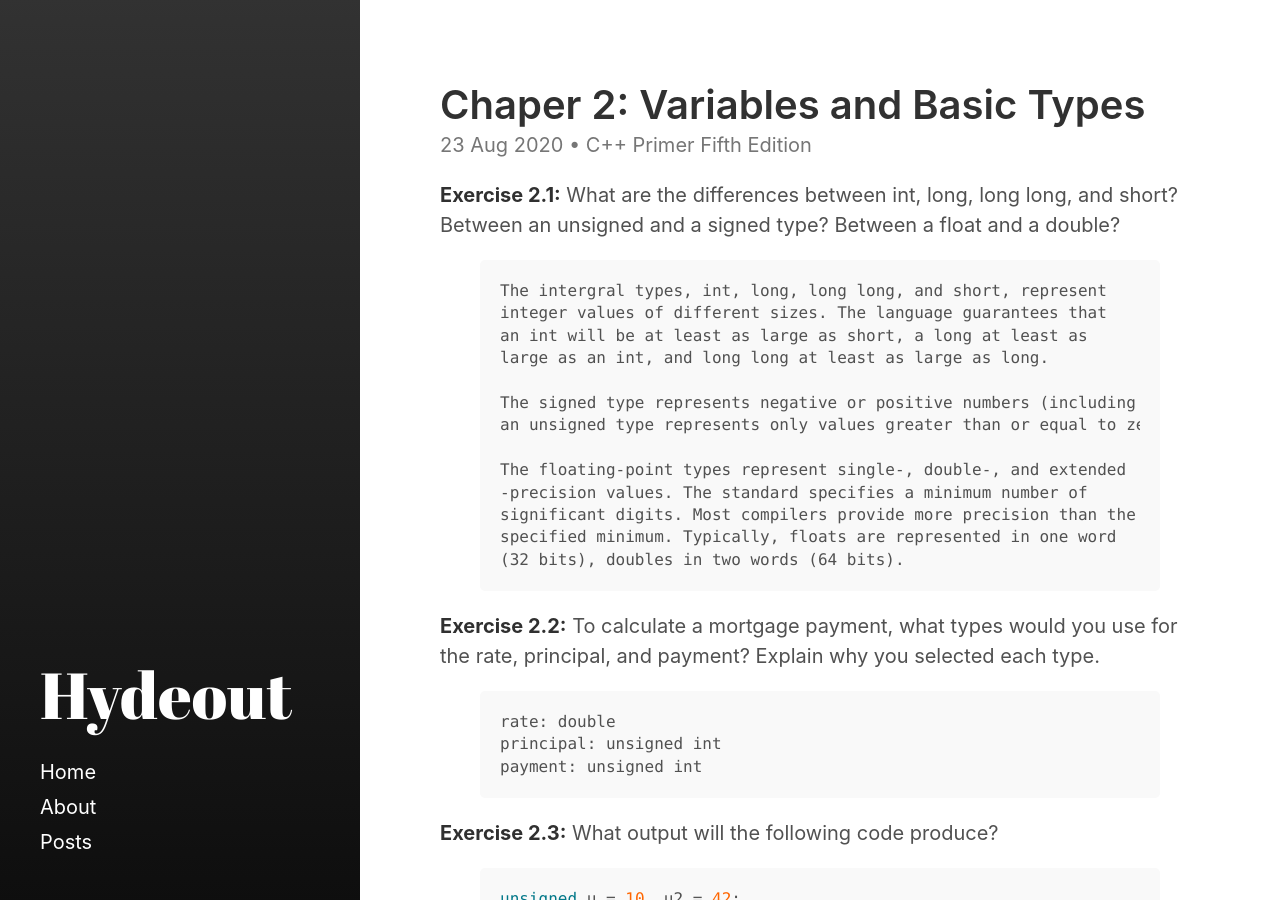
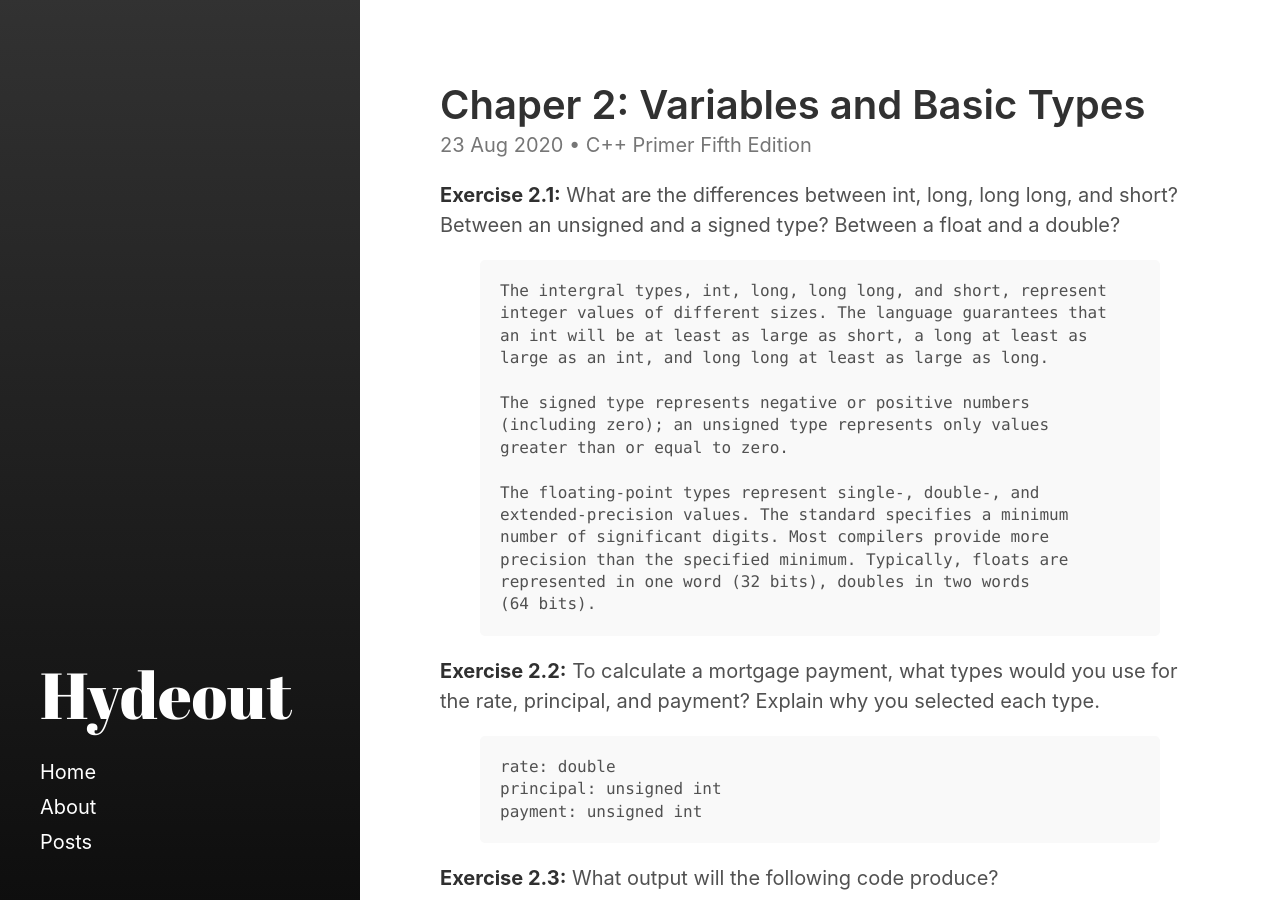
Before and after one commit to C13H12N4O2/C13H12N4O2.github.io, a Jekyll site: the page built from _posts/2020-08-23-Chapter-2.md, in a window 1280 px wide and 900 px high. Built offline with Jekyll 4.4.1, drawn with Linux system fonts in a browser that asks for light colours; part of the change alters nothing that is shown.

```diff
--- a/_posts/2020-08-23-Chapter-2.md
+++ b/_posts/2020-08-23-Chapter-2.md
@@ -6,7 +6,7 @@ categories:
 tags:
   - C++
   - C++ Primer Fifth Edition
-last_modified_at: 2020-08-23-11-27-40
+last_modified_at: 2020-08-23-17-48-10
 ---
 
 <strong>Exercise 2.1:</strong> What are the differences between int, long, long long, and short? Between an unsigned and a signed type? Between a float and a double?
@@ -17,14 +17,16 @@ integer values of different sizes. The language guarantees that
 an int will be at least as large as short, a long at least as
 large as an int, and long long at least as large as long.
 
-The signed type represents negative or positive numbers (including zero);
-an unsigned type represents only values greater than or equal to zero.
+The signed type represents negative or positive numbers
+(including zero); an unsigned type represents only values
+greater than or equal to zero.
 
-The floating-point types represent single-, double-, and extended
--precision values. The standard specifies a minimum number of
-significant digits. Most compilers provide more precision than the
-specified minimum. Typically, floats are represented in one word
-(32 bits), doubles in two words (64 bits).
+The floating-point types represent single-, double-, and
+extended-precision values. The standard specifies a minimum
+number of significant digits. Most compilers provide more
+precision than the specified minimum. Typically, floats are
+represented in one word (32 bits), doubles in two words
+(64 bits).
 {% endhighlight %}
 
 
```
